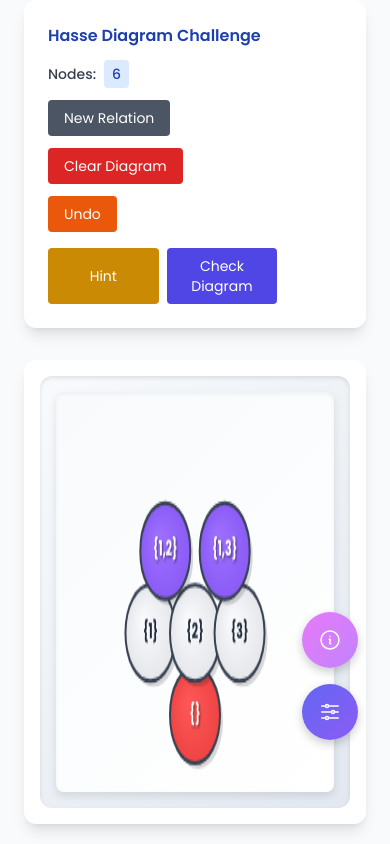
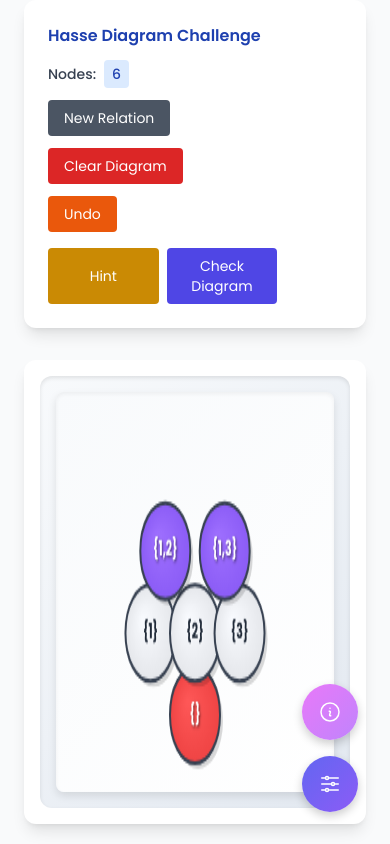
Before and after one commit to virtual-labs/exp-hasse-diagram-iiith, a plain HTML site: page experiment/simulation/index.html in a window 390 px wide. Shown: the top 844 px of the page. Drawn offline with nearby package versions, Linux system fonts and the light colour scheme.

Commit message:
removing the floating button fixes for floating button

```diff
--- a/experiment/simulation/styles.css
+++ b/experiment/simulation/styles.css
@@ -389,19 +389,3 @@ input[type="range"] {
   box-shadow: inset 0 2px 4px rgba(0,0,0,0.1);
   width: 100%;
 }
-
-@media (max-width: 1000px) {
- /* Move floating buttons up to avoid overlap with other floating buttons */
-  .floating-button.primary {
-    bottom: 6.5rem; /* Moved up from 2rem */
-  }
-
-  .floating-button.secondary {
-    bottom: 11rem; /* Moved up from 6.5rem */
-  }
-
-  .floating-panel {
-    bottom: 11.5rem; /* Adjust panel position accordingly */
-  }
-
-}
```
